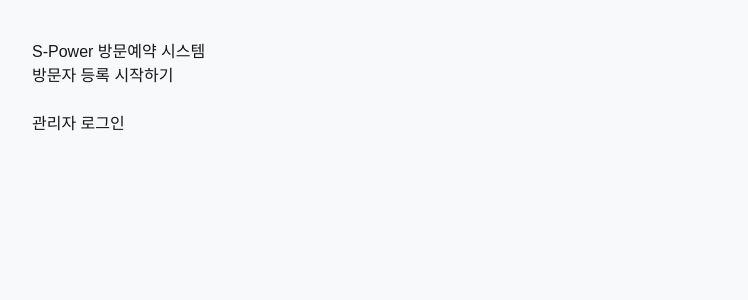
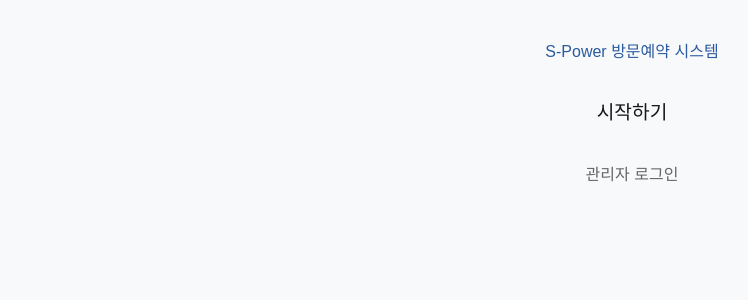
Before and after one commit to JinnyDad/visitor-system, a Next.js app: page / in a window 1280 px wide. Shown: the top 300 px of the page, without its empty margins (8-756 px from the left). Built offline with nearby package versions, Linux system fonts and the light colour scheme.

Commit message:
force: complete reset and redeploy home page

```diff
--- a/app/page.js
+++ b/app/page.js
@@ -1,17 +1,29 @@
-"use client"; // 반드시 첫 줄에 있어야 합니다!
+"use client";
 
 import { useRouter } from "next/navigation";
 
 export default function HomePage() {
   const router = useRouter();
 
+  // 의도하지 않은 리다이렉트가 있는지 콘솔에서 확인하기 위함
+  console.log("홈페이지 로드됨");
+
   return (
-    <div style={{ backgroundColor: "#f8f9fa", minHeight: "100vh", padding: "40px" }}>
-      {/* 테스트를 위해 아주 심플하게 작성했습니다 */}
-      <h1>S-Power 방문예약 시스템</h1>
-      <button onClick={() => router.push("/spowervisitor")}>방문자 등록 시작하기</button>
-      <br /><br />
-      <button onClick={() => router.push("/login")}>관리자 로그인</button>
+    <div style={{ backgroundColor: "#f8f9fa", minHeight: "100vh", padding: "40px", textAlign: "center" }}>
+      <h1 style={{ color: "#2b5a9f" }}>S-Power 방문예약 시스템</h1>
+      <div style={{ marginTop: "20px" }}>
+        <button
+          onClick={() => router.push("/spowervisitor")}
+          style={{ padding: "15px 30px", fontSize: "1.2rem", cursor: "pointer" }}
+        >
+          시작하기
+        </button>
+      </div>
+      <div style={{ marginTop: "20px" }}>
+        <button onClick={() => router.push("/login")} style={{ color: "#666", border: "none", background: "none", cursor: "pointer" }}>
+          관리자 로그인
+        </button>
+      </div>
     </div>
   );
 }
```
